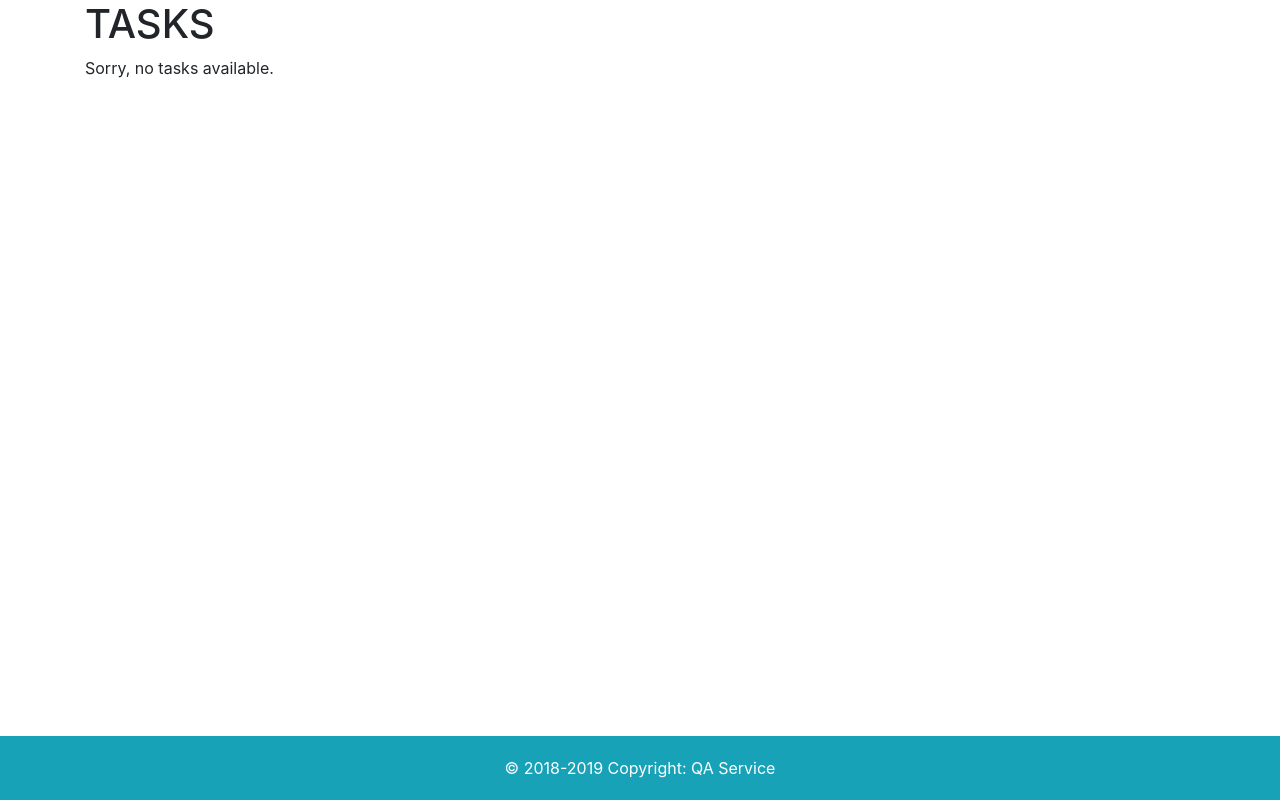
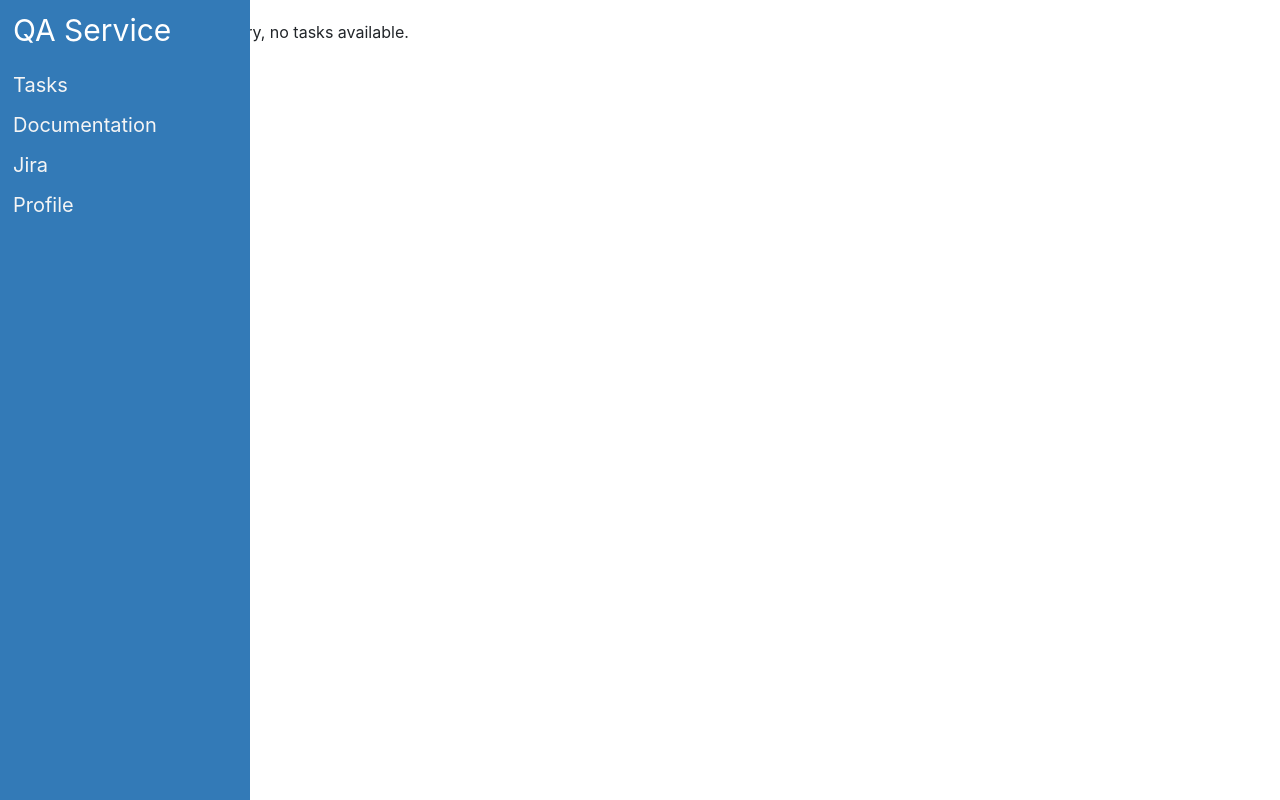
Before and after one commit to Karinmia/qa-service, a Django app: page / in a window 1280 px wide; the page is wider, and only the part inside the window is pictured. Run offline with Django 3.2, Linux system fonts and the light colour scheme; data that the repository does not hold is empty; some libraries are stand-ins or nearby versions.

Commit message:
Add hoverable sidebar

```diff
--- /dev/null
+++ b/tasks/static/css/sidebar.css
@@ -0,0 +1,143 @@
+/*!
+ * Start Bootstrap - Simple Sidebar (https://startbootstrap.com/template-overviews/simple-sidebar)
+ * Copyright 2013-2017 Start Bootstrap
+ * Licensed under MIT (https://github.com/BlackrockDigital/startbootstrap-simple-sidebar/blob/master/LICENSE)
+ */
+
+body {
+    overflow-x: hidden;
+}
+
+#wrapper {
+    padding-left: 0;
+    -webkit-transition: all 0.5s ease;
+    -moz-transition: all 0.5s ease;
+    -o-transition: all 0.5s ease;
+    transition: all 0.5s ease;
+}
+
+/*#wrapper.toggled {*/
+/*    padding-left: 250px;*/
+/*}*/
+
+#sidebar-wrapper {
+    z-index: 800;
+    position: fixed;
+    left: 250px;
+    width: 0;
+    height: 100%;
+    margin-left: -250px;
+    overflow-y: auto;
+    background: #337ab7;
+    -webkit-transition: all 0.3s ease;
+    -moz-transition: all 0.3s ease;
+    -o-transition: all 0.3s ease;
+    transition: all 0.3s ease;
+}
+
+/*#wrapper.toggled #sidebar-wrapper {*/
+/*    width: 250px;*/
+/*}*/
+
+#sidebar-wrapper:hover {
+    width: 250px;
+}
+
+#page-content-wrapper {
+    width: 100%;
+    position: absolute;
+    z-index: 799;
+    -webkit-transition: all 0.3s ease;
+    -moz-transition: all 0.3s ease;
+    -o-transition: all 0.3s ease;
+    transition: all 0.3s ease;
+}
+
+#sidebar-wrapper:hover ~ #page-content-wrapper {
+    margin-left: 200px;
+}
+
+#sidebar-wrapper:hover ~ #page-content-wrapper .task {
+    max-width: 85%;
+}
+
+/*#wrapper.toggled #page-content-wrapper {*/
+/*    position: absolute;*/
+/*    margin-right: -250px;*/
+/*}*/
+
+/* Sidebar Styles */
+
+.sidebar-nav {
+    position: absolute;
+    top: 0;
+    width: 250px;
+    padding: 0;
+    list-style: none;
+}
+
+.sidebar-nav li {
+    text-indent: 13px;
+    line-height: 40px;
+    font-size: 20px;
+}
+
+.sidebar-nav li a {
+    display: block;
+    text-decoration: none;
+    color: whitesmoke;
+}
+
+.sidebar-nav li a img {
+    filter: invert(95%);
+    width: 30px;
+    height: 30px;
+}
+
+.sidebar-nav li a:hover {
+    text-decoration: none;
+    color: #fff;
+    background: rgba(255, 255, 255, 0.2);
+}
+
+.sidebar-nav li a:active, .sidebar-nav li a:focus {
+    text-decoration: none;
+}
+
+.sidebar-nav>.sidebar-brand {
+    height: 65px;
+    font-size: 30px;
+    line-height: 60px;
+}
+
+.sidebar-nav>.sidebar-brand a {
+    color: whitesmoke;
+}
+
+.sidebar-nav>.sidebar-brand a:hover {
+    color: #fff;
+    background: none;
+}
+
+@media(min-width:768px) {
+    #wrapper {
+        padding-left: 0;
+    }
+    #wrapper.toggled {
+        padding-left: 250px;
+    }
+    #sidebar-wrapper {
+        width: 48px;
+    }
+    #wrapper.toggled #sidebar-wrapper {
+        width: 250px;
+    }
+    #page-content-wrapper {
+        padding: 20px;
+        position: relative;
+    }
+    #wrapper.toggled #page-content-wrapper {
+        position: relative;
+        margin-right: 0;
+    }
+}
--- a/tasks/static/css/tasks.css
+++ b/tasks/static/css/tasks.css
@@ -1,13 +1,7 @@
-.footer {
-    position: fixed;
-    left: 0;
-    bottom: 0;
-    width: 100%;
-    color: white;
-    background-color: #17a2b8;
-    text-align: center;
+.task {
+    margin-left: 60px;
+    -webkit-transition: all 0.3s ease;
+    -moz-transition: all 0.3s ease;
+    -o-transition: all 0.3s ease;
+    transition: all 0.3s ease;
 }
-
-.footer p {
-    margin: 20px 0 20px 0;
-}
--- a/tasks/templates/tasks/base.html
+++ b/tasks/templates/tasks/base.html
@@ -9,6 +9,7 @@
           integrity="sha384-ggOyR0iXCbMQv3Xipma34MD+dH/1fQ784/j6cY/iJTQUOhcWr7x9JvoRxT2MZw1T"
           crossorigin="anonymous">
     <link rel="stylesheet" href="{% static 'css/tasks.css' %}">
+    <link rel="stylesheet" href="{% static 'css/sidebar.css' %}">
 
     <script src="https://ajax.googleapis.com/ajax/libs/jquery/3.3.1/jquery.min.js"></script>
     <script src="https://cdnjs.cloudflare.com/ajax/libs/popper.js/1.14.7/umd/popper.min.js"></script>
@@ -17,18 +18,39 @@
 
 <body>
 
-<div class="container">
-    <div id="tasks-content">
+<div id="wrapper">
+    <!-- Sidebar -->
+    <div id="sidebar-wrapper">
+        <ul class="sidebar-nav">
+            <li class="sidebar-brand">
+                <a href="/">
+                    QA Service
+                </a>
+            </li>
+            <li>
+                <a href="/">Tasks</a>
+            </li>
+            <li>
+                <a href="/">Documentation</a>
+            </li>
+            <li>
+                <a href="/">Jira</a>
+            </li>
+            <li>
+                <a href="/">Profile</a>
+            </li>
+        </ul>
+    </div>
+    <!-- /#sidebar-wrapper -->
+
+    <!-- Page Content -->
+    <div id="page-content-wrapper">
         {% block content %}
         {% endblock %}
     </div>
+    <!-- /#page-content-wrapper -->
 </div>
-
-<footer class="footer">
-    <p>
-        © 2018-2019 Copyright: QA Service
-    </p>
-</footer>
+<!-- /#wrapper -->
 
 </body>
 
--- a/tasks/templates/tasks/task_list.html
+++ b/tasks/templates/tasks/task_list.html
@@ -1,19 +1,20 @@
 {% extends 'tasks/base.html' %}
 
 {% block content %}
-<h1>TASKS</h1>
 <div class="list-group">
     {% if not tasks %}
         <p>Sorry, no tasks available.</p>
     {% else %}
         {% for task in tasks %}
-        <a href="#" class="list-group-item">
-            <div class="task">
-                <h4 class="task-title">{{ task.title }}</h4>
-                <p class="task-text">{{ task.author }}</p>
-                <p class="date">
-                    {{ task.publish_date|date:"Y M d" }}
-                </p>
+        <a href="/" class="list-group-item stretched-link task">
+            <div class="row">
+                <div class="col">
+                    <h4 class="task-title">{{ task.title }}</h4>
+                    <p class="task-text">{{ task.author }}</p>
+                    <p class="date">
+                        {{ task.publish_date|date:"Y M d" }}
+                    </p>
+                </div>
             </div>
         </a>
         {% endfor %}
```
